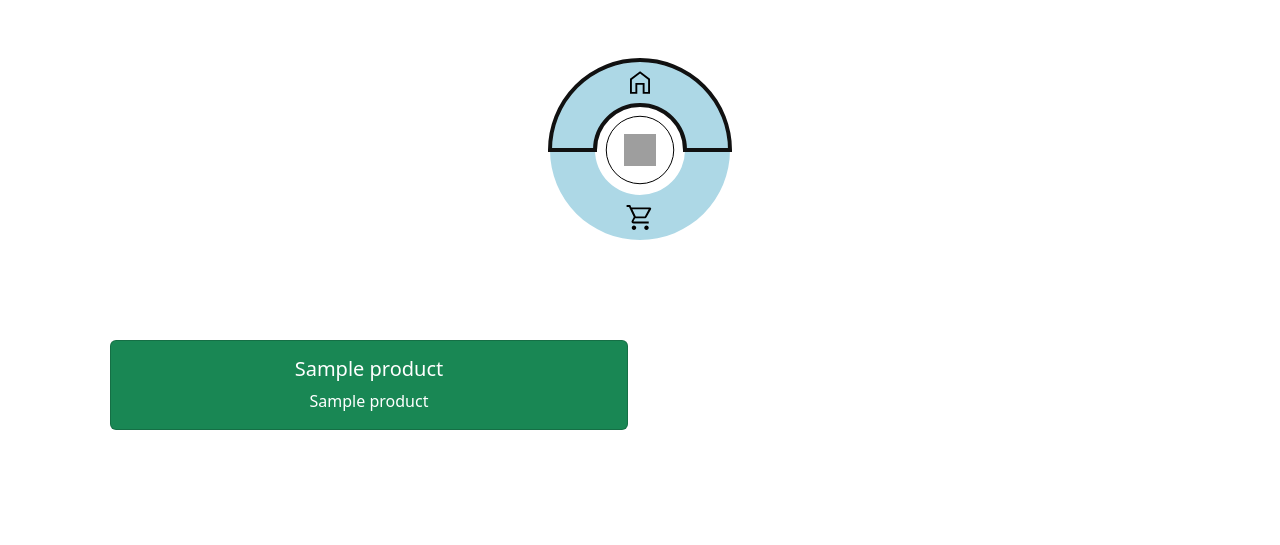
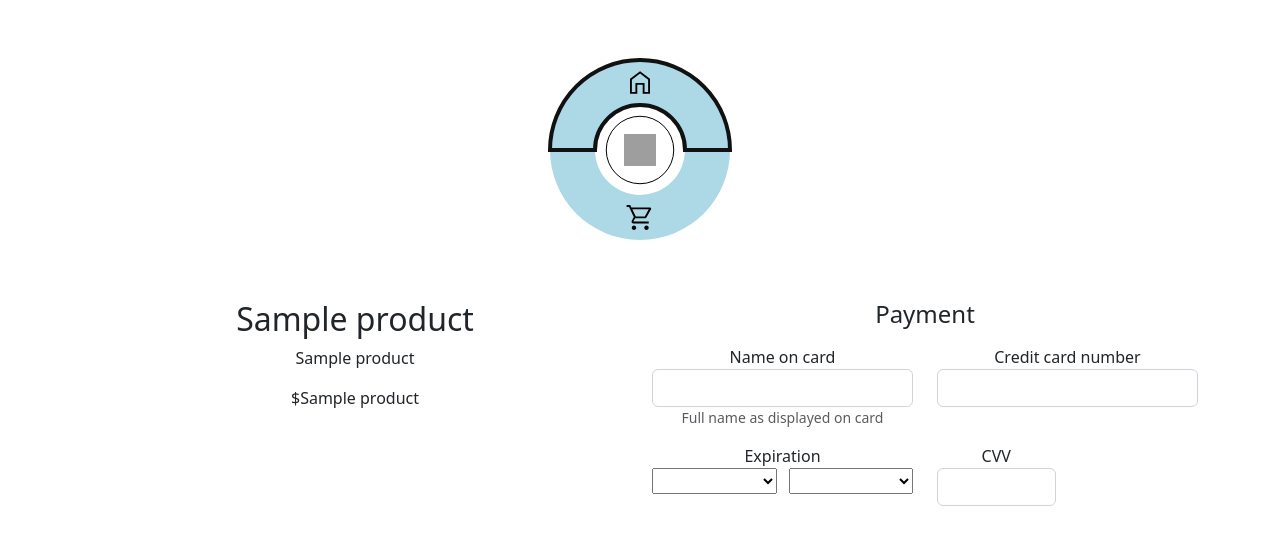
Before and after one commit to EphraimB/paay-demo-checkout-page, a Flask app: template templates/checkout/index.html in a window 1280 px wide. Shown: the top 545 px of the page. Run offline with Flask 2, Linux system fonts and the light colour scheme; the template is opened without the code that fills it: most values are stand-ins (such as "Sample title", 1, 10 or a date in 2020); some libraries are stand-ins or nearby versions; grey boxes are pictures that could not be loaded.

Commit message:
Started work on the checkout page.

```diff
--- a/templates/checkout/index.html
+++ b/templates/checkout/index.html
@@ -1,13 +1,83 @@
 {% extends "base.html" %}
 {% block title %}Checkout{% endblock %}
 {% block content %}
-    <div class="row row-cols-1 row-cols-md-2 g-4 m-3">
-    <div class="col">
-        <div class="card text-bg-success">
-            <div class="card-body text-center">
-              <h5 class="card-title">{{ product[1] }}</h5>
-              <p class="card-text">{{ product[2] }}</p>
+    <div class="row">
+        <div class="col-lg-6">
+            <h2>{{ product[1] }}</h2>
+            <p>{{ product[2] }}</p>
+            <p>${{ product[5] }}</p>
+        </div>
+        <div class="col-lg-6">
+            <form id="billing-form" action="addToCart" method="post">
+                <h4 class="mb-3">Payment</h4>
+                <div class="row payment">
+                    <div class="col-md-6 mb-3">
+                        <label for="cc-name">Name on card</label>
+                        <input type="text" class="form-control" id="cc-name" placeholder="" required="" control-id="ControlID-3">
+                        <small class="text-muted">Full name as displayed on card</small>
+                        <div class="invalid-feedback">
+                            Name on card is required
+                        </div>
+                    </div>
+                    <div class="col-md-6 mb-3">
+                        <label for="cc-number">Credit card number</label>
+                        <input type="password" class="form-control" id="cc-number" data-descrip="CC Number" data-threeds="pan" placeholder="" required="" control-id="ControlID-4">
+                        <div class="invalid-feedback">
+                            Credit card number is required
+                        </div>
+                    </div>
+                </div>
+                <div class="row payment">
+                    <div class="col-md-6 mb-6">
+                        <label for="cc-expiration">Expiration</label>
+                        <div class="row">
+                            <div class="col-md-6 mb-6" style="padding-right: 6px">
+                                <select class="custom-select d-block w-100" id="cc-expiration-month" data-descrip="Exp month" data-threeds="month" placeholder="" required="" control-id="ControlID-5">
+                                    <option value=""></option>
+                                    <option value="01">January</option>
+                                    <option value="02">February </option>
+                                    <option value="03">March</option>
+                                    <option value="04">April</option>
+                                    <option value="05">May</option>
+                                    <option value="06">June</option>
+                                    <option value="07">July</option>
+                                    <option value="08">August</option>
+                                    <option value="09">September</option>
+                                    <option value="10">October</option>
+                                    <option value="11">November</option>
+                                    <option value="12">December</option>
+                                </select>
+                            </div>
+                            <div class="col-md-6 mb-6" style="padding-left: 6px">
+                                <select class="custom-select d-block w-100" id="cc-expiration-year" data-descrip="Exp year" data-threeds="year" placeholder="" required="" control-id="ControlID-6">
+                                    <option value=""> </option>
+                                    <option value="19"> 2019</option>
+                                    <option value="20"> 2020</option>
+                                    <option value="21"> 2021</option>
+                                    <option value="22"> 2022</option>
+                                    <option value="23"> 2023</option>
+                                    <option value="24"> 2024</option>
+                                    <option value="25"> 2025</option>
+                                    <option value="26"> 2026</option>
+                                    <option value="27"> 2027</option>
+                                    <option value="28"> 2028</option>
+                                    <option value="29"> 2029</option>
+                                    <option value="30"> 2030</option>
+                                </select>
+                            </div>
+                        </div>
+                        <div class="invalid-feedback">
+                            Expiration date required
+                        </div>
+                    </div>
+                    <div class="col-md-3 mb-3">
+                        <label for="cc-expiration">CVV</label>
+                        <input type="text" class="form-control" id="cc-cvv" placeholder="" required="" control-id="ControlID-7">
+                        <div class="invalid-feedback">
+                            Security code required
+                        </div>
+                    </div>
+                </div>
+                </form>
             </div>
-        </div>
-    </div>
-{% endblock %}
+        {% endblock %}
```
